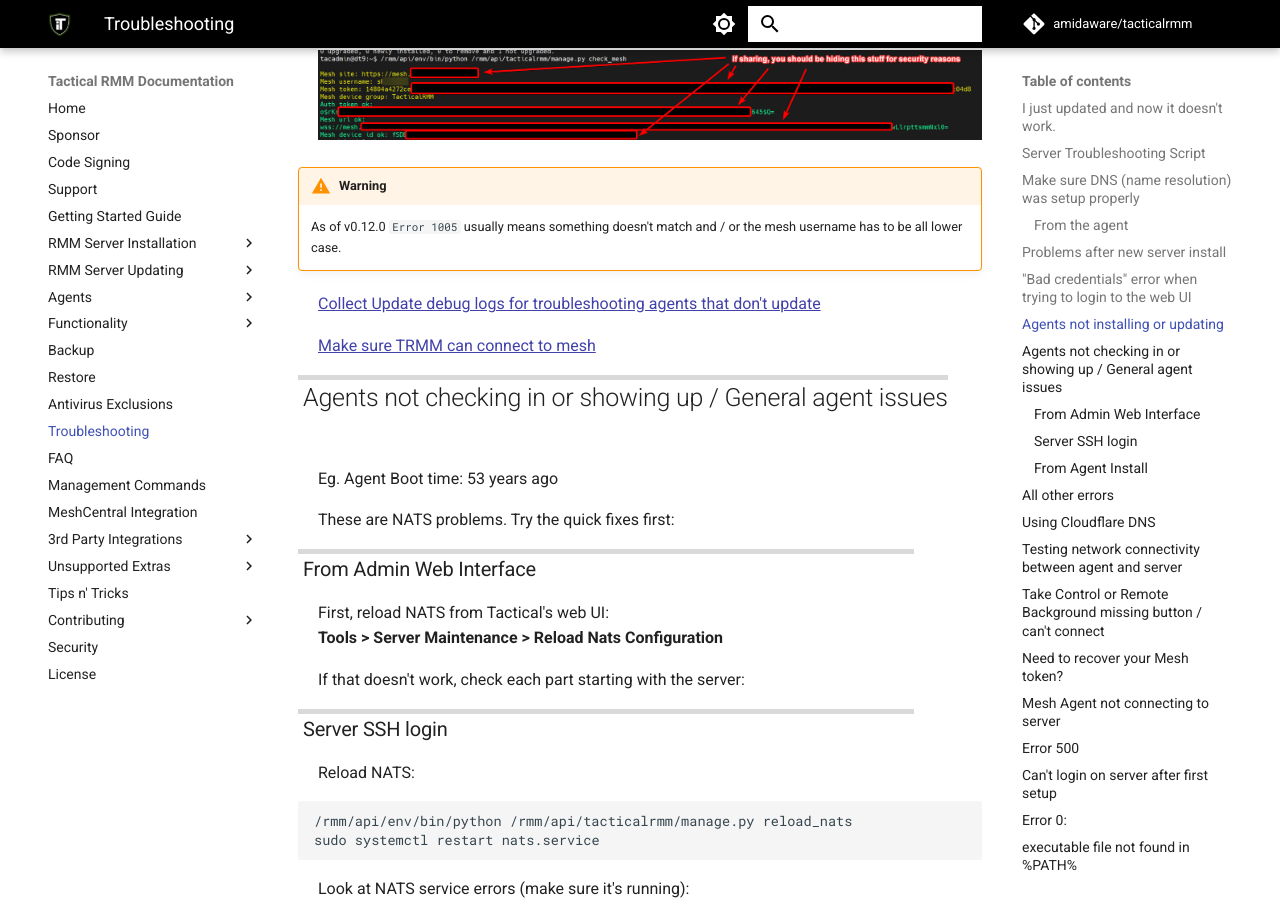
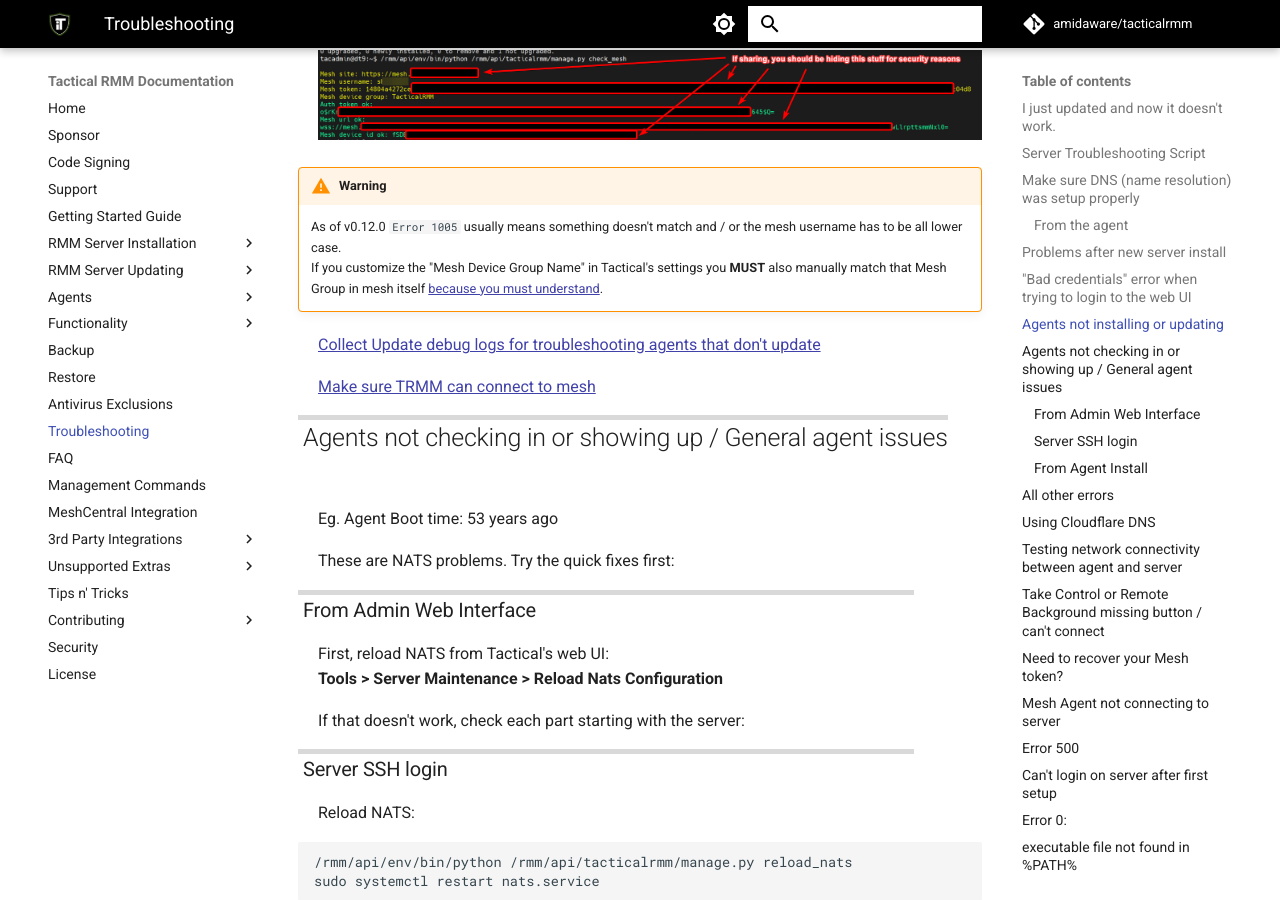
Before and after one commit to amidaware/trmm-docs, an MkDocs documentation site: the page built from docs/troubleshooting.md, in a window 1280 px wide and 900 px high, scrolled down 2499 px. Built offline with MkDocs 1.6.1 and Material for MkDocs 9.7.7, drawn with Linux system fonts in a browser that asks for light colours; comment, search, counter and statistics services are not loaded.

Commit message:
tweaking mesh errors

```diff
--- a/docs/troubleshooting.md
+++ b/docs/troubleshooting.md
@@ -95,7 +95,9 @@
 ![if sharing](images/meshcheck_sharing.png)
 
 !!!warning
-    As of v0.12.0 `Error 1005` usually means something doesn't match and / or the mesh username has to be all lower case.
+    As of v0.12.0 `Error 1005` usually means something doesn't match and / or the mesh username has to be all lower case.<br>
+    If you customize the "Mesh Device Group Name" in Tactical's settings you **MUST** also manually match that Mesh Group in mesh itself [because you must understand](mesh_integration.md#security-implications).
+
 
 [Collect Update debug logs for troubleshooting agents that don't update](update_agents.md#manually-updating-from-the-command-line-on-the-agent)
 
```
